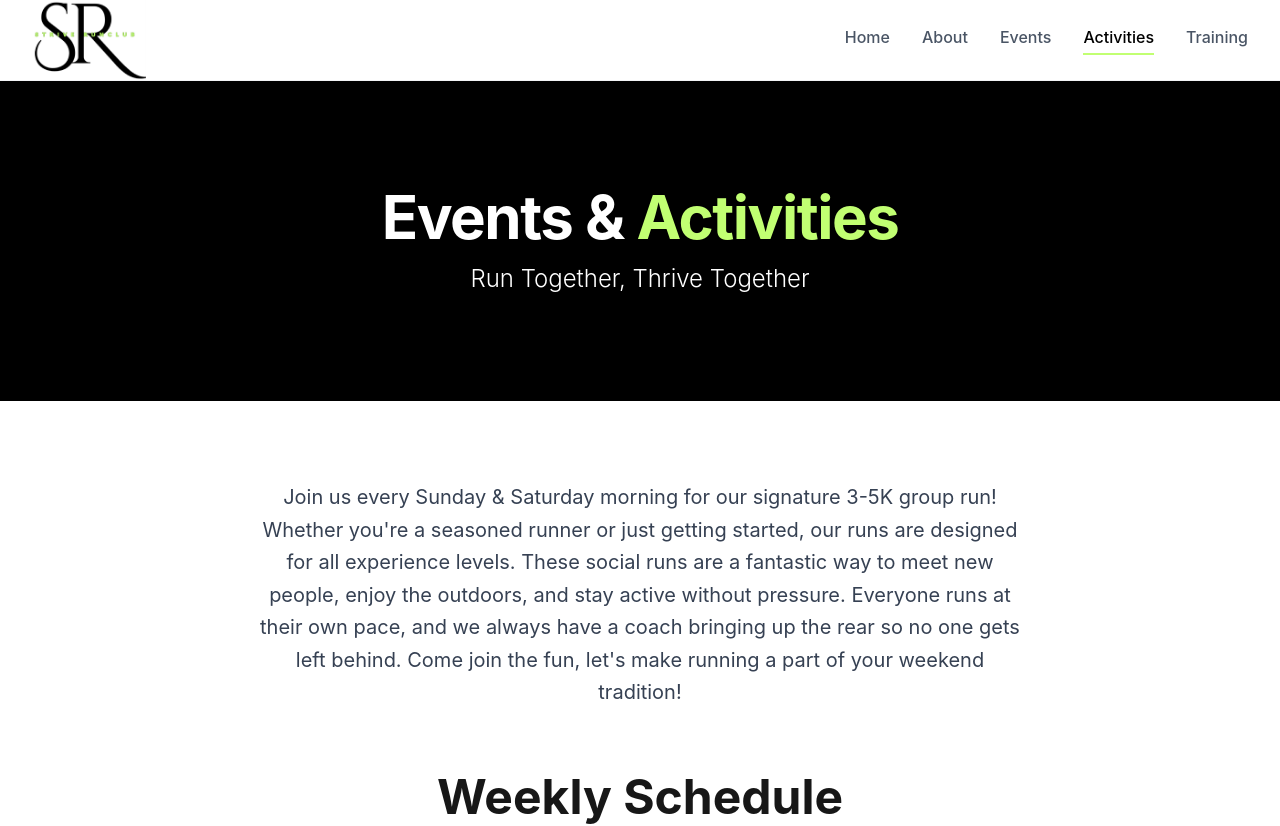
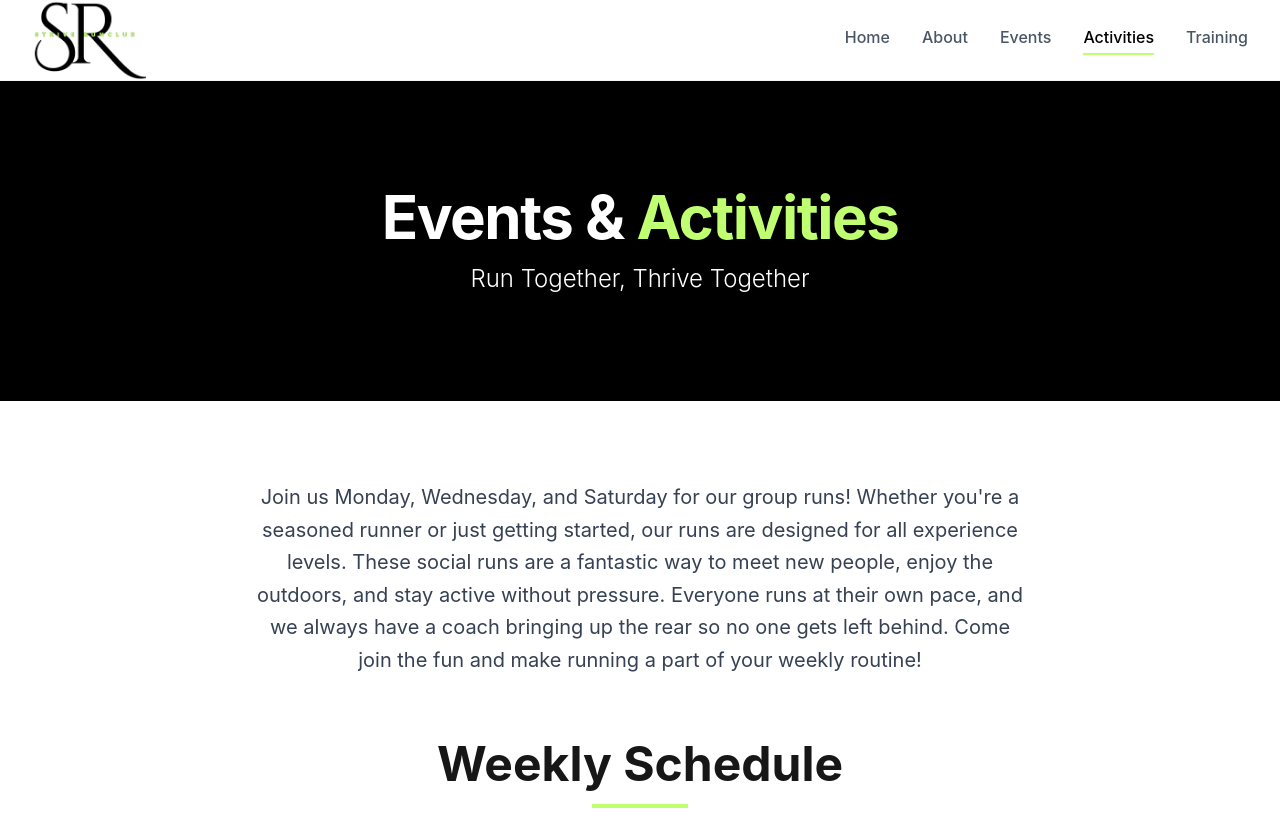
Before and after one commit to paulsztwiertnia/strive-run-club, a Next.js app in the folder strive-website/: page /activities in a window 1280 px wide. Shown: the top 826 px of the page. Built offline with nearby package versions, Linux system fonts and the light colour scheme.

Commit message:
Updated content

```diff
--- a/strive-website/src/app/activities/page.tsx
+++ b/strive-website/src/app/activities/page.tsx
@@ -58,7 +58,7 @@ export default function Activities() {
       <section className="max-w-5xl mx-auto px-4 sm:px-6 lg:px-8 py-20">
         <div className="text-center mb-16">
           <p className="text-xl text-gray-700 leading-relaxed max-w-3xl mx-auto">
-            Join us every Sunday & Saturday morning for our signature 3-5K group run! Whether you&apos;re a seasoned runner or just getting started, our runs are designed for all experience levels. These social runs are a fantastic way to meet new people, enjoy the outdoors, and stay active without pressure. Everyone runs at their own pace, and we always have a coach bringing up the rear so no one gets left behind. Come join the fun, let&apos;s make running a part of your weekend tradition!
+            Join us Monday, Wednesday, and Saturday for our group runs! Whether you&apos;re a seasoned runner or just getting started, our runs are designed for all experience levels. These social runs are a fantastic way to meet new people, enjoy the outdoors, and stay active without pressure. Everyone runs at their own pace, and we always have a coach bringing up the rear so no one gets left behind. Come join the fun and make running a part of your weekly routine!
           </p>
         </div>
 
```
